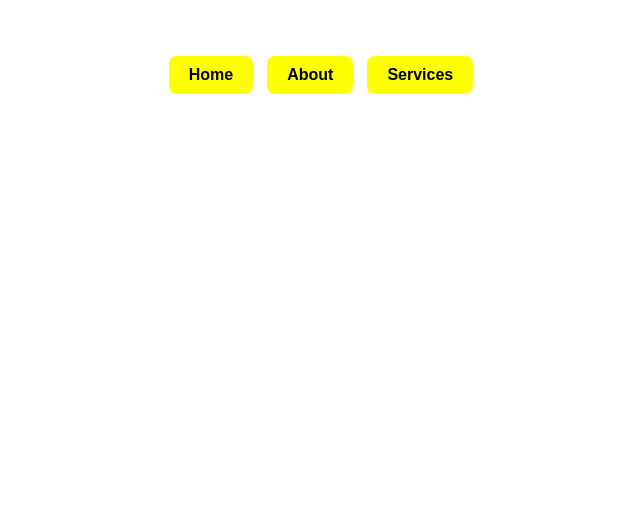
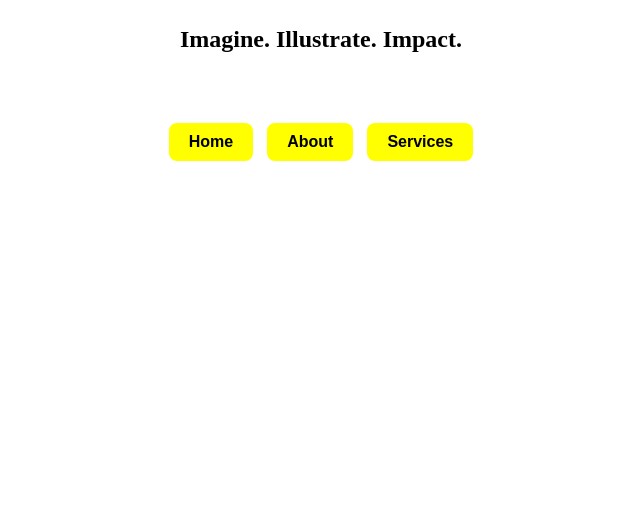
Before and after one commit to rynapse/RP, a plain HTML site: page about.html in a window 1280 px wide. Shown: the part 286-800 px from the top of the page, without its empty margins (319-959 px from the left). Drawn offline with Linux system fonts and the light colour scheme.

Commit message:
Update about.html

```diff
--- a/about.html
+++ b/about.html
@@ -32,6 +32,7 @@
 
     <div style="text-align:center; margin-top;">
         <h1 style="font-size:60px; color:black; font-family:magz;">Rynapse</h1>
+        <h2>Imagine. Illustrate. Impact.</h2>
     </div>
 
     <div style="text-align:center; margin-top:70px;">
```
